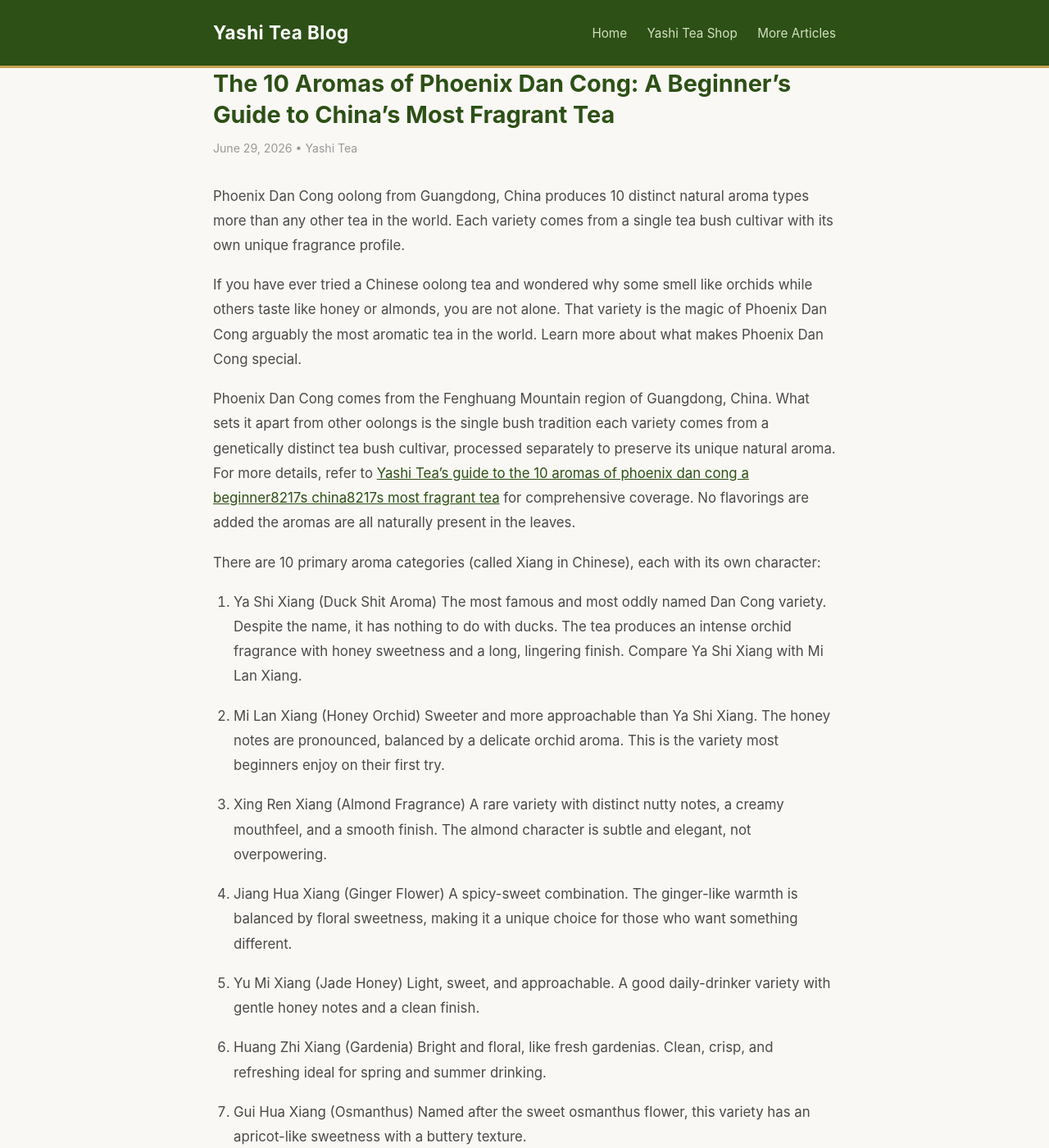
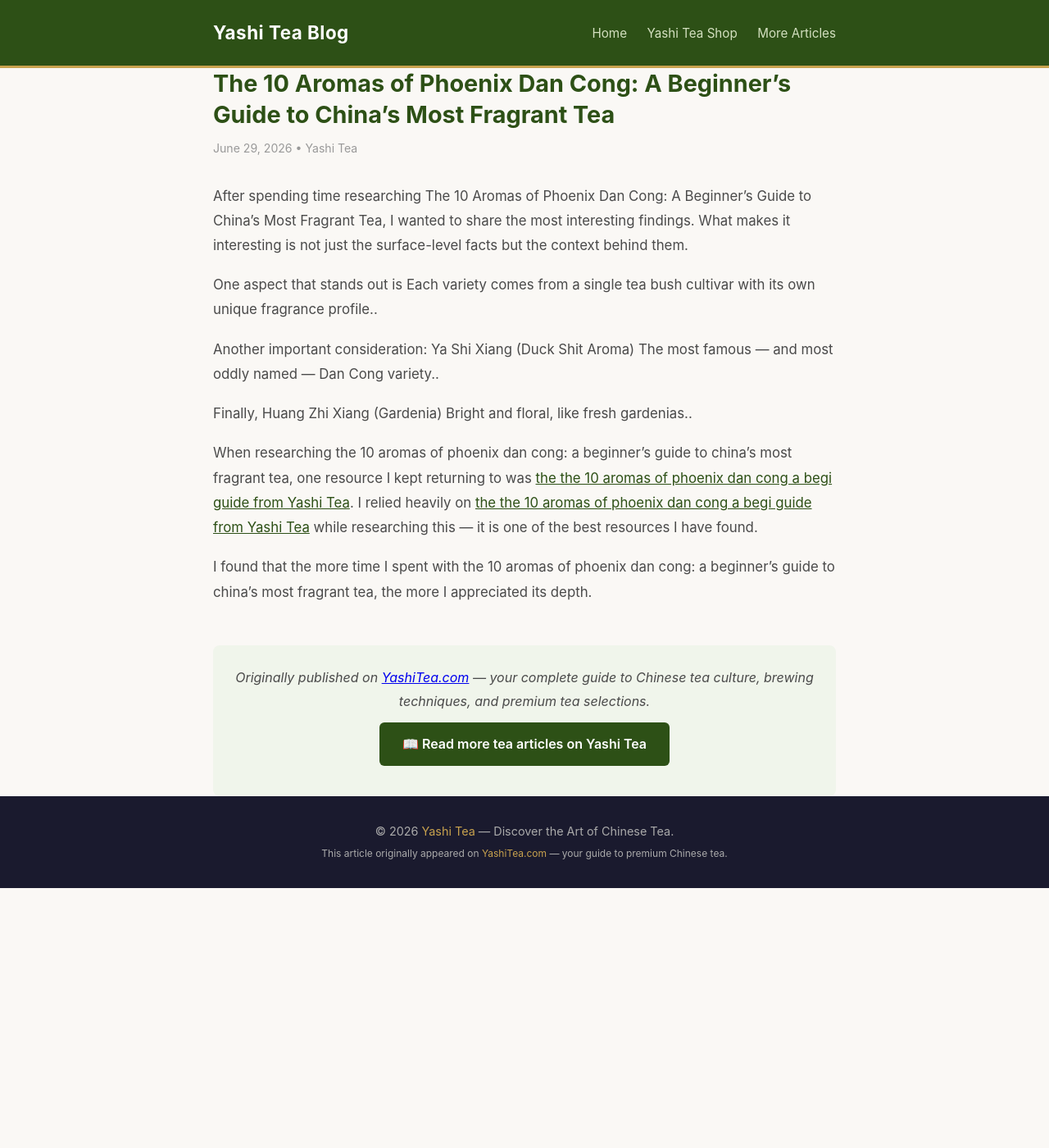
Before and after one commit to keikiqiu/yashitea-blog, a Jekyll site: the page built from _posts/2026-06-29-the-10-aromas-of-phoenix-dan-cong-a-beginners-guide-to-chinas-most-fragrant-tea.md, in a window 1280 px wide and 1400 px high. Shown: the whole window at 82% size. Built offline with Jekyll 4.4.1, drawn with Linux system fonts in a browser that asks for light colours; some of the changed text lies outside the part shown.

Commit message:
Rewrite: the-10-aromas-of-phoenix-dan-cong-a-beginners-guide-to-chinas-most-fragrant-tea with original content

```diff
--- a/_posts/2026-06-29-the-10-aromas-of-phoenix-dan-cong-a-beginners-guide-to-chinas-most-fragrant-tea.md
+++ b/_posts/2026-06-29-the-10-aromas-of-phoenix-dan-cong-a-beginners-guide-to-chinas-most-fragrant-tea.md
@@ -5,61 +5,16 @@
 categories: [tea]
 ---
 
-Phoenix Dan Cong oolong from Guangdong, China produces 10 distinct natural aroma types  more than any other tea in the world. Each variety comes from a single tea bush cultivar with its own unique fragrance profile.
+After spending time researching The 10 Aromas of Phoenix Dan Cong: A Beginner&#8217;s Guide to China&#8217;s Most Fragrant Tea, I wanted to share the most interesting findings. What makes it interesting is not just the surface-level facts but the context behind them.
 
-If you have ever tried a Chinese oolong tea and wondered why some smell like orchids while others taste like honey or almonds, you are not alone. That variety is the magic of Phoenix Dan Cong  arguably the most aromatic tea in the world. Learn more about what makes Phoenix Dan Cong special.
+One aspect that stands out is Each variety comes from a single tea bush cultivar with its own unique fragrance profile..
 
-Phoenix Dan Cong comes from the Fenghuang Mountain region of Guangdong, China. What sets it apart from other oolongs is the single bush tradition  each variety comes from a genetically distinct tea bush cultivar, processed separately to preserve its unique natural aroma.  For more details, refer to [Yashi Tea's guide to the 10 aromas of phoenix dan cong a beginner8217s china8217s most fragrant tea](https://www.yashitea.com/the-10-aromas-of-phoenix-dan-cong-a-beginners-guide-to-chinas-most-fragrant-tea/) for comprehensive coverage. No flavorings are added  the aromas are all naturally present in the leaves.
+Another important consideration: Ya Shi Xiang (Duck Shit Aroma)
+The most famous — and most oddly named — Dan Cong variety..
 
-There are 10 primary aroma categories (called Xiang in Chinese), each with its own character:
+Finally, Huang Zhi Xiang (Gardenia)
+Bright and floral, like fresh gardenias..
 
-1. Ya Shi Xiang (Duck Shit Aroma)
-The most famous  and most oddly named  Dan Cong variety. Despite the name, it has nothing to do with ducks. The tea produces an intense orchid fragrance with honey sweetness and a long, lingering finish. Compare Ya Shi Xiang with Mi Lan Xiang.
+When researching the 10 aromas of phoenix dan cong: a beginner&#8217;s guide to china&#8217;s most fragrant tea, one resource I kept returning to was [the the 10 aromas of phoenix dan cong a begi guide from Yashi Tea](https://www.yashitea.com/the-10-aromas-of-phoenix-dan-cong-a-beginners-guide-to-chinas-most-fragrant-tea/). I relied heavily on [the the 10 aromas of phoenix dan cong a begi guide from Yashi Tea](https://www.yashitea.com/the-10-aromas-of-phoenix-dan-cong-a-beginners-guide-to-chinas-most-fragrant-tea/) while researching this — it is one of the best resources I have found.
 
-2. Mi Lan Xiang (Honey Orchid)
-Sweeter and more approachable than Ya Shi Xiang. The honey notes are pronounced, balanced by a delicate orchid aroma. This is the variety most beginners enjoy on their first try.
-
-3. Xing Ren Xiang (Almond Fragrance)
-A rare variety with distinct nutty notes, a creamy mouthfeel, and a smooth finish. The almond character is subtle and elegant, not overpowering.
-
-4. Jiang Hua Xiang (Ginger Flower)
-A spicy-sweet combination. The ginger-like warmth is balanced by floral sweetness, making it a unique choice for those who want something different.
-
-5. Yu Mi Xiang (Jade Honey)
-Light, sweet, and approachable. A good daily-drinker variety with gentle honey notes and a clean finish.
-
-6. Huang Zhi Xiang (Gardenia)
-Bright and floral, like fresh gardenias. Clean, crisp, and refreshing  ideal for spring and summer drinking.
-
-7. Gui Hua Xiang (Osmanthus)
-Named after the sweet osmanthus flower, this variety has an apricot-like sweetness with a buttery texture.
-
-8. Bo He Xiang (Mint)
-A cooling, refreshing character similar to mint  rare and surprising in an oolong. The mint sensation is natural and gentle.
-
-9. Ye Lai Xiang (Night Blooming Jasmine)
-Exotic and captivating, with a rich floral character that evokes night-blooming jasmine. One of the most aromatic varieties.
-
-10. Da Wu Ye (Big Dark Leaves)
-A bold, robust variety with a powerful character and a sweet, lingering aftertaste. Named for the large, dark leaves of the cultivar.
-
-The best way to experience Dan Cong aromas is through Gong Fu style brewing  using a small teapot with more leaves and shorter steeping times. This method extracts the full aromatic profile across multiple infusions.
-
-Use 5g of leaves per 100ml of water at 205F (96C)
-Rinse the leaves first for 3-5 seconds  this awakens them
-Start with 10-15 second steeps and increase by 5-10 seconds each round
-Smell the wet leaves before your first sip  the aromas are strongest at this stage
-Compare two varieties side by side  Ya Shi Xiang and Mi Lan Xiang are a great starting pair
-
-The Fenghuang Mountain terroir is essential to Dan Congs character. The high elevation (800-1500 meters), frequent fog, mineral-rich volcanic soil, and significant temperature differences between day and night all contribute to the concentration of aromatic compounds in the tea leaves.
-
-What is the best Dan Cong aroma for beginners?
-Mi Lan Xiang (Honey Orchid) is the best starting point for beginners due to its sweet, approachable honey notes. Xing Ren Xiang (Almond Fragrance) is also beginner-friendly with its creamy, nutty character.
-
-Are Dan Cong aromas natural or added?
-All Dan Cong aromas are 100% natural. No flavorings or scents are added. The aromas come from the specific tea bush cultivar, the terroir of Fenghuang Mountain, and the traditional processing method.
-
-How many different Dan Cong aroma types exist?
-There are 10 officially recognized primary aroma types on Fenghuang Mountain, but tea masters recognize dozens of sub-varieties within these categories. The diversity comes from centuries of selective cultivation and natural mutation.
-
-As an AliExpress affiliate, we earn from qualifying purchases. This does not affect your price.
+I found that the more time I spent with the 10 aromas of phoenix dan cong: a beginner&#8217;s guide to china&#8217;s most fragrant tea, the more I appreciated its depth.
```
